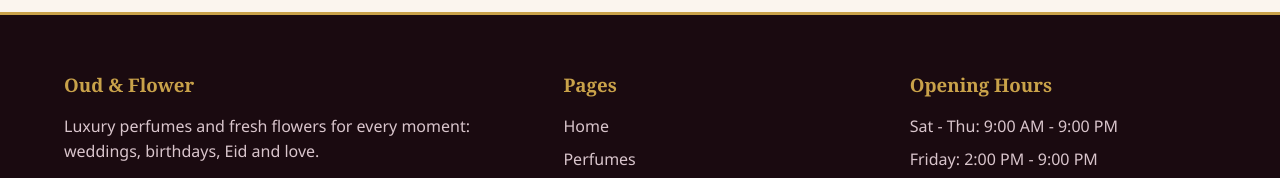
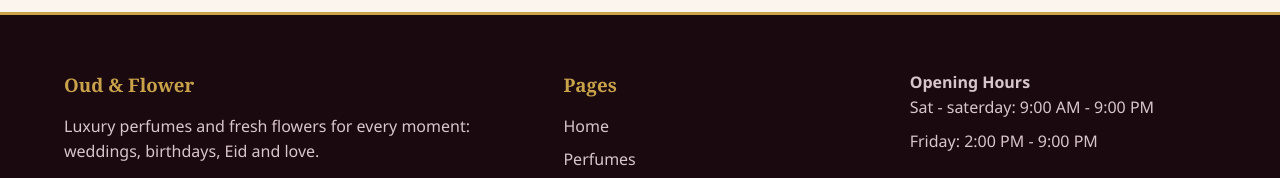
Before and after one commit to siyaar0735-droid/Project-2, a plain HTML site: page gallery.html in a window 1280 px wide. Shown: the part 1112-1290 px from the top of the page. Drawn offline with Linux system fonts and the light colour scheme.

Commit message:
waxbaa badalay aniga

```diff
--- a/gallery.html
+++ b/gallery.html
@@ -89,7 +89,6 @@
     </div>
   </section>
 
-  <!-- ===== FOOTER ===== -->
   <footer class="site-footer">
     <div class="container footer-grid">
       <div>
@@ -110,9 +109,9 @@
         </ul>
       </div>
       <div>
-        <h3>Opening Hours</h3>
+        <h4>Opening Hours</h4>
         <ul>
-          <li>Sat - Thu: 9:00 AM - 9:00 PM</li>
+          <li>Sat - saterday: 9:00 AM - 9:00 PM</li>
           <li>Friday: 2:00 PM - 9:00 PM</li>
         </ul>
         <br>
```
